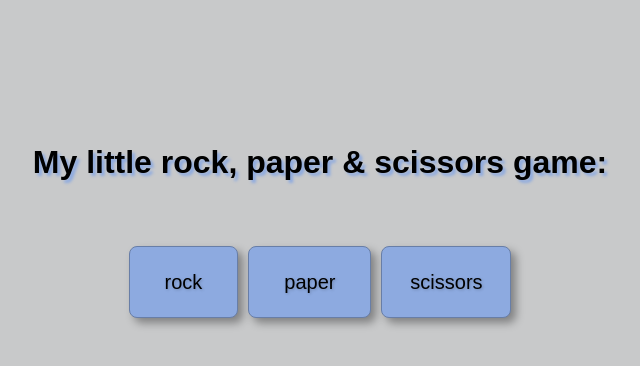
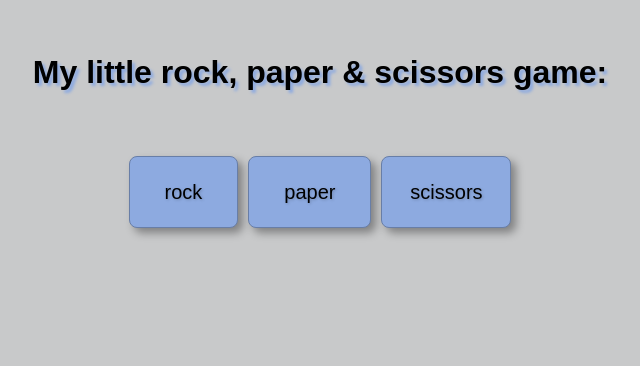
Before and after one commit to MCaliJr/rock-paper-scissors, a plain HTML site: page index.html in a window 1280 px wide. Shown: the part 106-472 px from the top of the page, without its empty margins (320-960 px from the left). Drawn offline with Linux system fonts and the light colour scheme.

Commit message:
few even more tweaks to the CSS

```diff
--- a/style.css
+++ b/style.css
@@ -17,7 +17,7 @@ h1 {
   text-shadow: 3px 3px 3px rgb(141, 170, 224);
   text-align: center;
   margin-bottom: 50px;
-  margin-top: 250px;
+  margin-top: 20vh;
 }
 
 .content {
```
